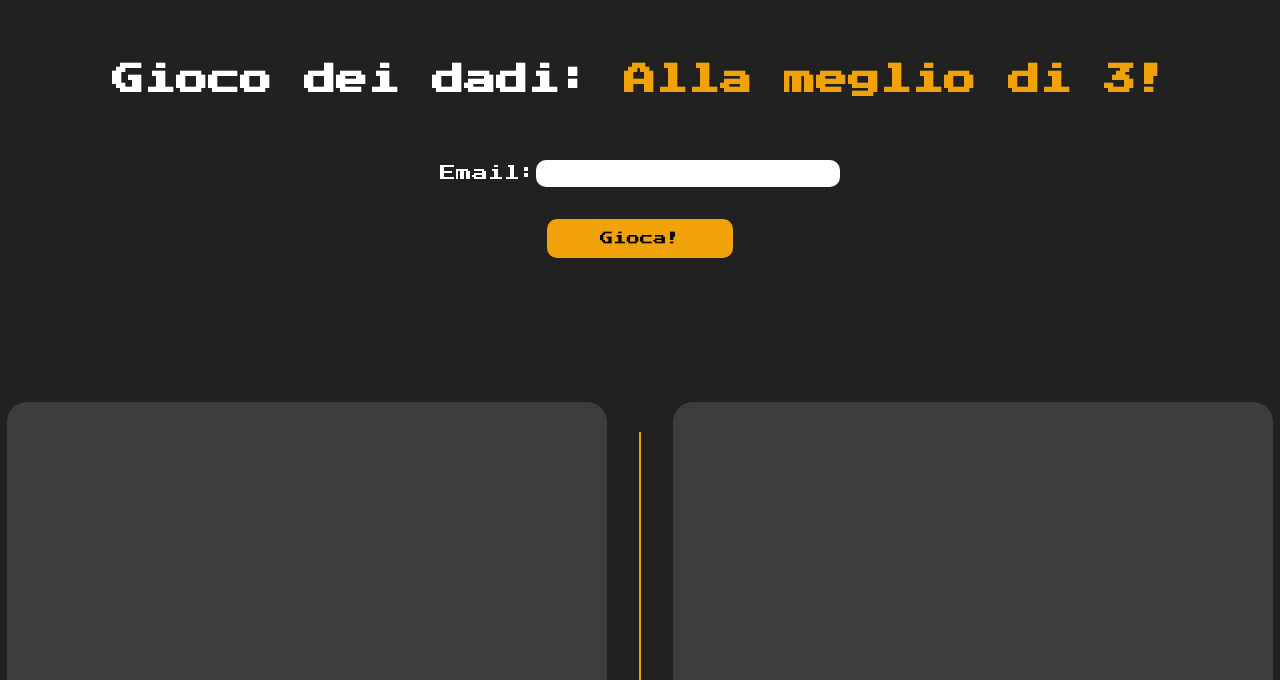
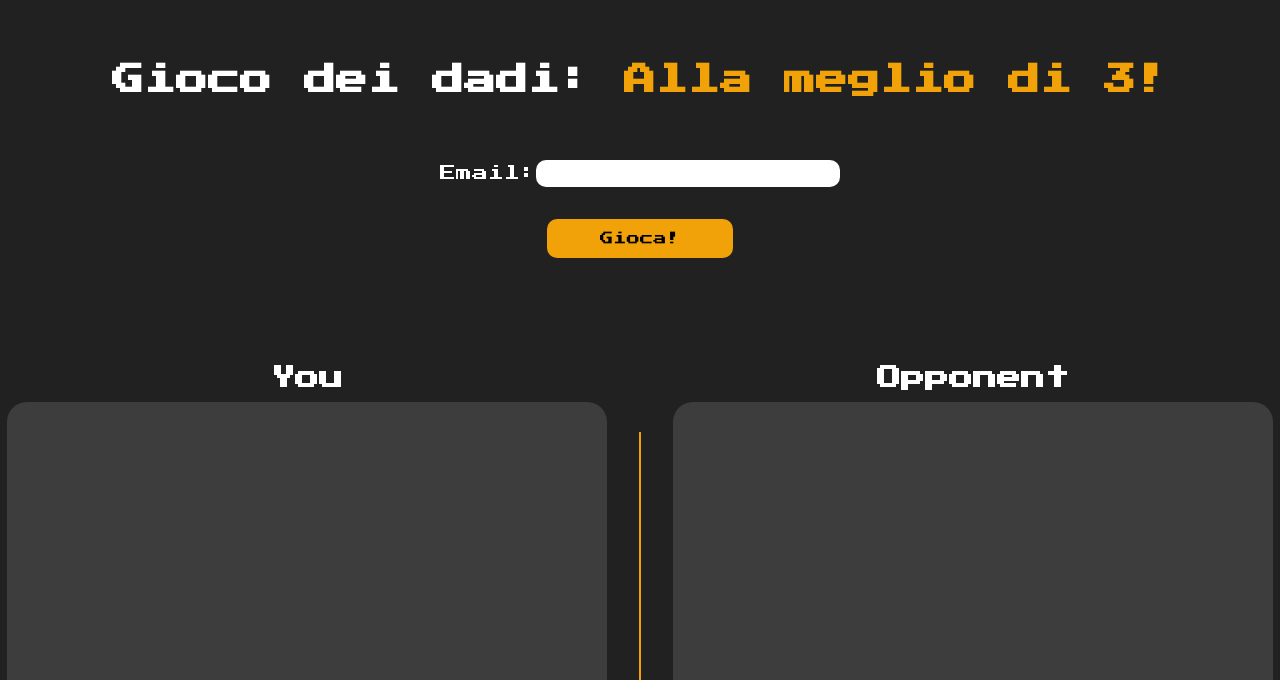
Before and after one commit to alessandroamormino/js-mail-dadi, a plain HTML site: page index.html in a window 1280 px wide. Shown: the top 680 px of the page. Drawn offline with Linux system fonts and the light colour scheme.

Commit message:
feat: add you/opponent placeholder

```diff
--- a/css/style.css
+++ b/css/style.css
@@ -83,6 +83,8 @@ h1{
     align-items: center;
     /* flex */
 
+    position: relative;
+
     width: 600px;
     height: 100%;
     background-color: #ffffff20;
@@ -109,3 +111,10 @@ h1{
 .board [class^="board"] img{
     width: 50%;
 }
+
+.board [class^="board"] h2{
+    position: absolute;
+    top: -1.5em;
+    left: 50%;
+    transform: translateX(-50%);
+}
--- a/index.html
+++ b/index.html
@@ -24,10 +24,12 @@
 
     <div class="board">
         <div class="board-user">
+            <h2>You</h2>
             <img id="userDice" src="" alt="">
         </div>
         <div class="spacer"></div>
         <div class="board-pc">
+            <h2>Opponent</h2>
             <img id="pcDice" src="" alt="">
         </div>
     </div>
```
